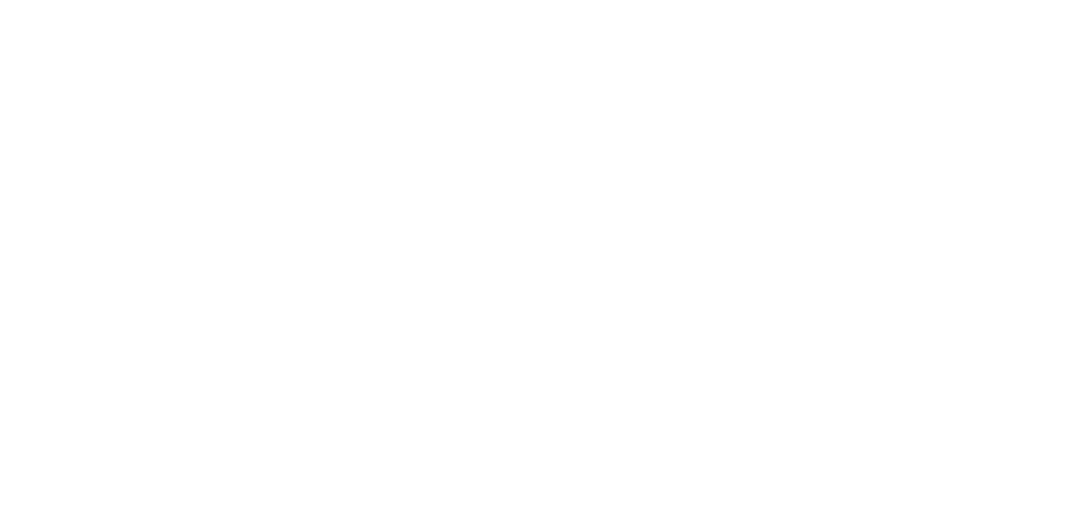
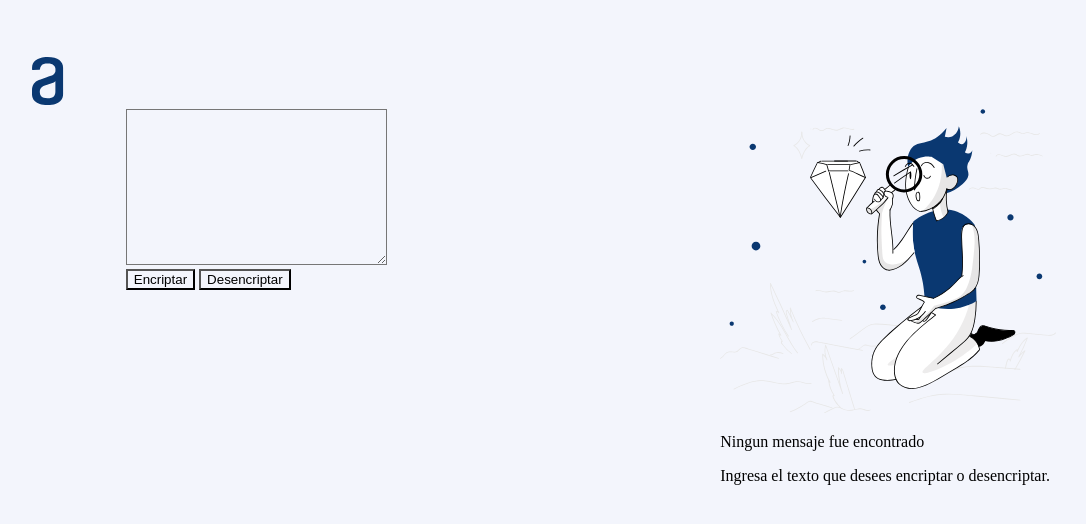
Before and after one commit to Bayron410/challenge-decryptor-one, a plain HTML site: page index.htm in a window 1280 px wide. Shown: the whole page, without its empty margins (49-1135 px from the left). Drawn offline with Linux system fonts and the light colour scheme.

Commit message:
Creating the CSS like the Figma challenge

```diff
--- a/css/style.css
+++ b/css/style.css
@@ -0,0 +1,19 @@
+* {
+    background-color: #F3F5FC;
+}
+
+img.logo {
+    margin-top: 3.9%;
+    margin-left: 5.8%;
+}
+
+/* #texto {
+    margin-top: 8.5%;
+    margin-left: 16.7%;
+} */
+
+main {
+    display: flex;
+    flex-wrap: wrap;
+    justify-content: space-around;
+}
--- a/index.htm
+++ b/index.htm
@@ -8,7 +8,31 @@
     <link rel="stylesheet" href="css/style.css">
 </head>
 <body>
-
+    <head>
+        <nav>
+            <img src="/images/Vector.svg" alt="Alura" class="logo">
+        </nav>
+    </head>
+    <main>
+        <div id="programa">
+            <div>
+            <textarea name="texto" id="texto" cols="30" rows="10"></textarea>
+            </div>
+            <div>
+                <button>Encriptar</button>
+                <button>Desencriptar</button>
+            </div>
+        </div>
+        <div id="resultado">
+            <div>
+                <img src="/images/Muñeco.svg" alt="sinencontrar">
+            </div>
+            <div>
+                <p>Ningun mensaje fue encontrado</p>
+                <p>Ingresa el texto que desees encriptar o desencriptar.</p>
+            </div>
+        </div>
+    </main>
     <script src="js/script.js"></script>
 </body>
 </html>
```
Also changed, not shown: images/Muñeco.svg (added), images/Vector.svg (added).
